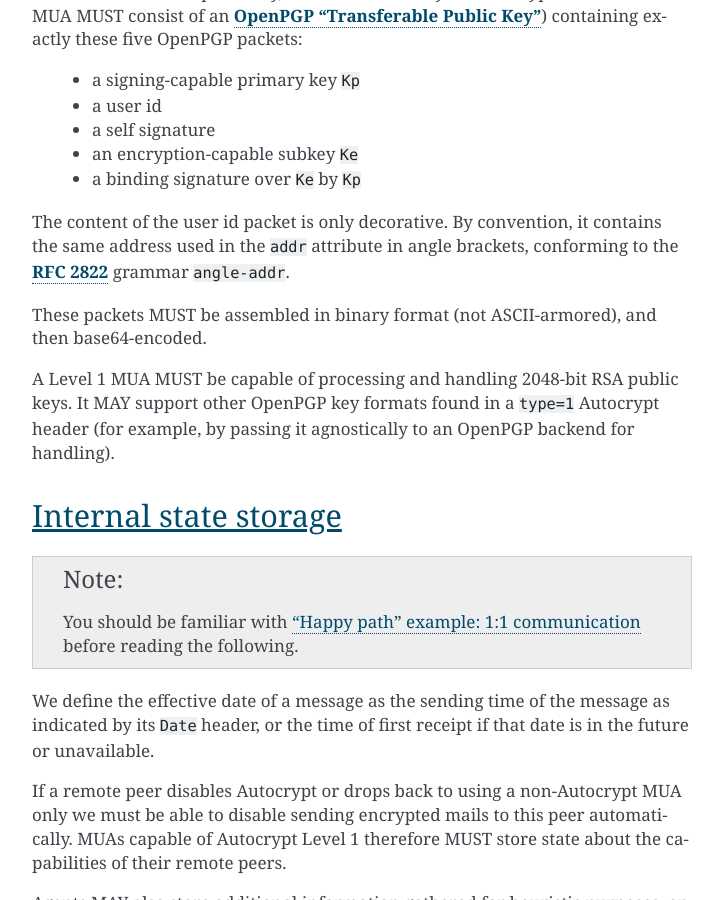
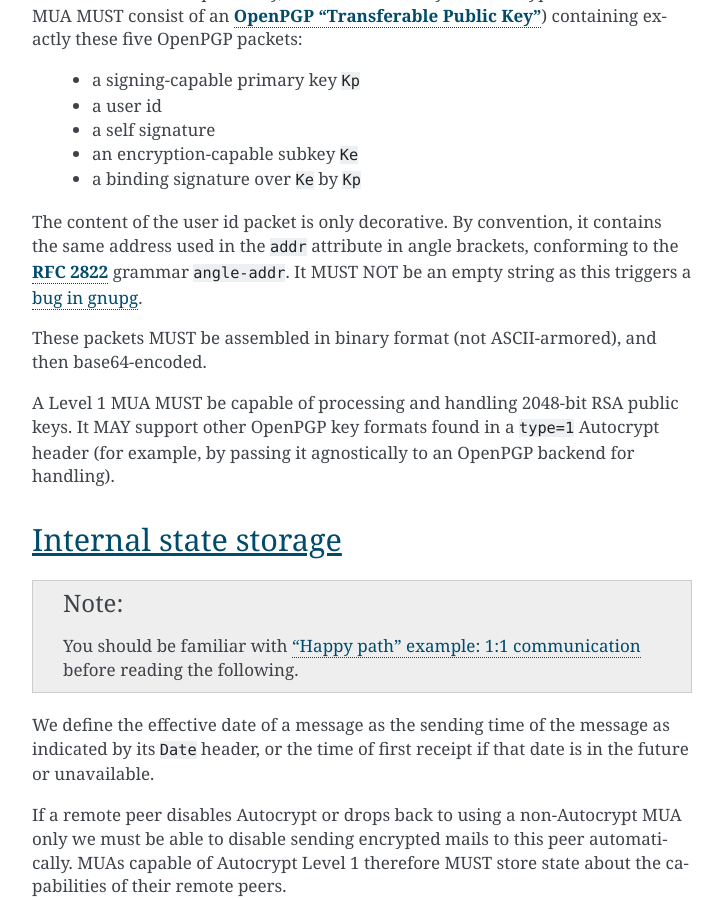
Before and after one commit to autocrypt/autocrypt, a Sphinx documentation site: the page built from doc/level1.rst, in a window 1280 px wide and 900 px high, scrolled down 8963 px. Shown: the whole window, without its empty margins (388-1111 px from the left). Built offline with Sphinx 7.4.7, drawn with Linux system fonts in a browser that asks for light colours; pages that are not in the unit, such as notebooks, are missing from menus.

Commit message:
user id MUST NOT be empty string (gnupg bug)
It is a bit strange to consider an implementation bug in the
spec like this - but i think we want to prevent triggering
the bug and so people MUST NOT use empty strings.

I think this is all that is missing to fix #26.

```diff
--- a/doc/level1.rst
+++ b/doc/level1.rst
@@ -407,7 +407,8 @@ OpenPGP packets:
 
 The content of the user id packet is only decorative. By convention, it
 contains the same address used in the ``addr`` attribute in angle brackets,
-conforming to the :rfc:`2822` grammar ``angle-addr``.
+conforming to the :rfc:`2822` grammar ``angle-addr``. It MUST NOT be an empty
+string as this triggers a `bug in gnupg <https://dev.gnupg.org/T3203>`_.
 
 These packets MUST be assembled in binary format (not ASCII-armored),
 and then base64-encoded.
```
